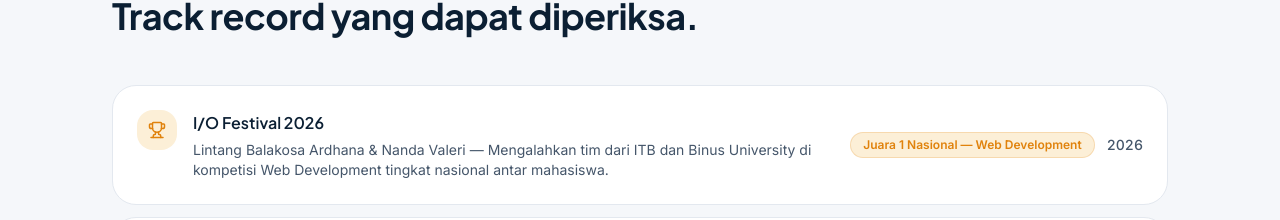
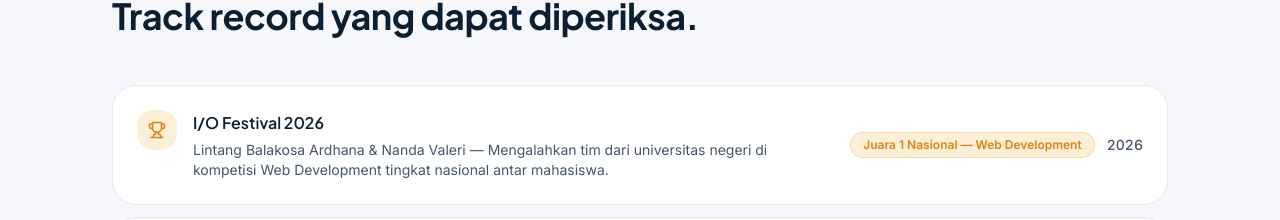
Before and after one commit to KennyUMN/pantik-portfolio, a Next.js app: page / in a window 1280 px wide. Shown: the part 2526-2746 px from the top of the page. Built offline with nearby package versions, Linux system fonts and the light colour scheme.

Commit message:
fix: I/O Festival dampak — beat univ negeri, remove specific institution names

```diff
--- a/content/awards.ts
+++ b/content/awards.ts
@@ -12,7 +12,7 @@ export const awards: Award[] = [
     tingkat: "Juara 1 Nasional — Web Development",
     tahun: 2026,
     peran: "Lintang Balakosa Ardhana & Nanda Valeri",
-    dampak: "Mengalahkan tim dari ITB dan Binus University di kompetisi Web Development tingkat nasional antar mahasiswa.",
+    dampak: "Mengalahkan tim dari universitas negeri di kompetisi Web Development tingkat nasional antar mahasiswa.",
   },
   {
     namaLomba: "CIMB Niaga Pitching Day × UMN",
```
